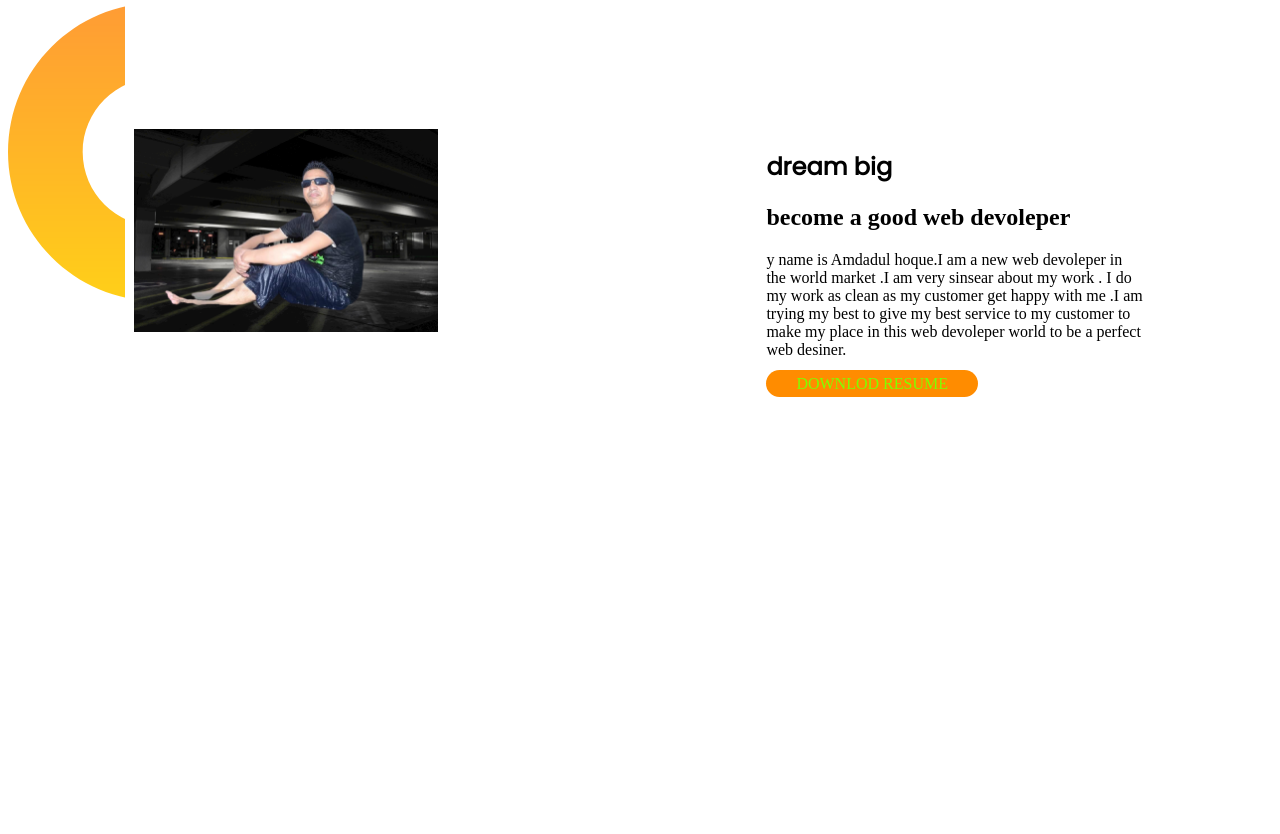
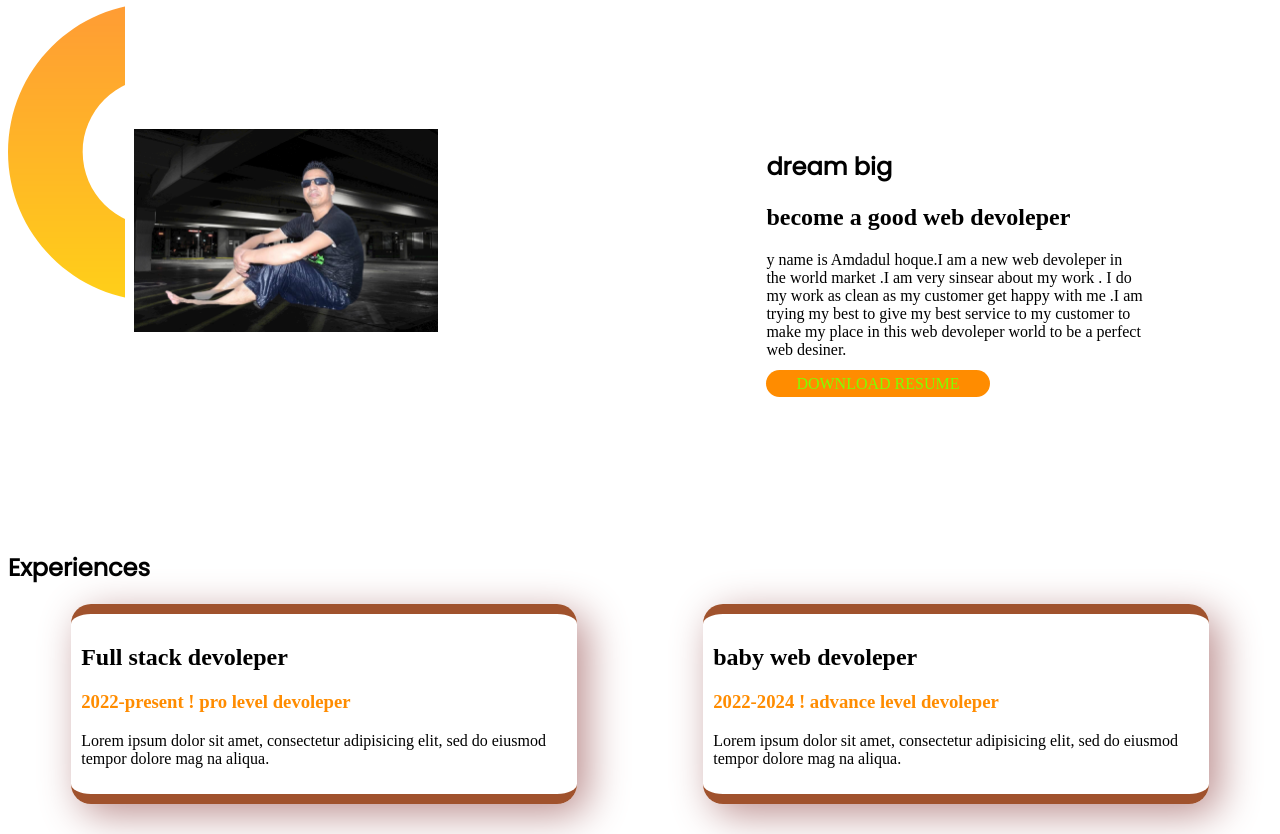
Before and after one commit to amdadprogramar/devoleper-portpolio, a plain HTML site: page index.html in a window 1280 px wide. Shown: the part 696-1530 px from the top of the page. Before the commit the page ends 1246 px from the top, so only its background shows below. Drawn offline with Linux system fonts and the light colour scheme.

Commit message:
experience aded

```diff
--- a/index.html
+++ b/index.html
@@ -2,41 +2,65 @@
 <html lang="en">
 
 <head>
-    <meta charset="UTF-8">
-    <meta http-equiv="X-UA-Compatible" content="IE=edge">
-    <meta name="viewport" content="width=device-width, initial-scale=1.0">
+    <meta charset="UTF-8" />
+    <meta http-equiv="X-UA-Compatible" content="IE=edge" />
+    <meta name="viewport" content="width=device-width, initial-scale=1.0" />
     <title>Amdad portpolio</title>
-    <link rel="preconnect" href="https://fonts.googleapis.com">
-    <link rel="preconnect" href="https://fonts.gstatic.com" crossorigin>
-    <link href="https://fonts.googleapis.com/css2?family=Poppins&display=swap" rel="stylesheet">
-    <link rel="stylesheet" href="style.css">
+    <link rel="preconnect" href="https://fonts.googleapis.com" />
+    <link rel="preconnect" href="https://fonts.gstatic.com" crossorigin />
+    <link href="https://fonts.googleapis.com/css2?family=Poppins&display=swap" rel="stylesheet" />
+    <link rel="stylesheet" href="style.css" />
 </head>
 
 <body>
-    <section class="top-baner">
+    <section class="top-baner flexible-container">
         <div class="half-width">
             <h1>Welcome to</h1>
             <h1><span class="dark-color">Amdadul Hoque</span> BD!</h1>
-            <h3>I am a new web devoleper in world </h3>
-            <p>My name is Amdadul hoque.I am a new web devoleper in the world market .I am very sinsear about my work . I do my work as clean as my customer get happy with me .I am trying my best to give my best service to my customer to make my place in
-                this web devoleper world to be a perfect web desiner.</p>
-            <a class="link-button" target="_blank" href="https://aureliait.com/index.html">Hire me</a>
+            <h3>I am a new web devoleper in world</h3>
+            <p>
+                My name is Amdadul hoque.I am a new web devoleper in the world market .I am very sinsear about my work . I do my work as clean as my customer get happy with me .I am trying my best to give my best service to my customer to make my place in this web devoleper
+                world to be a perfect web desiner.
+            </p>
+            <a class="link-button" target="_blank" href="https://aureliait.com/index.html">Hire me</a
+        >
+      </div>
+      <div class="half-width"><img src="amdad in mood.png" alt="" /></div>
+    </section>
+    <section class="dream-big flexible-container">
+      <div class="half-width"><img src="amdad in style.png" alt="" /></div>
+      <div class="half-width">
+        <h1>dream big</h1>
+        <h2>become a good web devoleper</h2>
+        <p>
+          y name is Amdadul hoque.I am a new web devoleper in the world market
+          .I am very sinsear about my work . I do my work as clean as my
+          customer get happy with me .I am trying my best to give my best
+          service to my customer to make my place in this web devoleper world to
+          be a perfect web desiner.
+        </p>
+        <a class="link-button" target="-blank" href="">DOWNLOAD RESUME</a>
         </div>
-        <div class="half-width"><img src="amdad in mood.png" alt=""> </div>
     </section>
-    <section class="dream-big">
-        <div class="half-width"><img src="amdad in style.png" alt=""></div>
-        <div class="half-width">
-            <h1>dream big</h1>
-            <h2>become a good web devoleper</h2>
-            <p>y name is Amdadul hoque.I am a new web devoleper in the world market .I am very sinsear about my work . I do my work as clean as my customer get happy with me .I am trying my best to give my best service to my customer to make my place in
-                this web devoleper world to be a perfect web desiner.</p>
-            <a class="link-button" target="-blank" href="">DOWNLOD RESUME</a>
+    <section class="experience area">
+        <h1>Experiences</h1>
+        <div class="flexible-container">
+            <div class="experience-iteam">
+                <h2>Full stack devoleper</h2>
+                <h3 class="dark-color">2022-present ! pro level devoleper</h3>
+                <p>
+                    Lorem ipsum dolor sit amet, consectetur adipisicing elit, sed do eiusmod tempor dolore mag na aliqua.
+                </p>
+            </div>
+            <div class="experience-iteam">
+                <h2>baby web devoleper</h2>
+                <h3 class="dark-color">2022-2024 ! advance level devoleper</h3>
+                <p>
+                    Lorem ipsum dolor sit amet, consectetur adipisicing elit, sed do eiusmod tempor dolore mag na aliqua.
+                </p>
+            </div>
         </div>
-
     </section>
-
 </body>
 
-
 </html>
--- a/style.css
+++ b/style.css
@@ -6,7 +6,7 @@ h1 {
     color: darkorange;
 }
 
-section {
+.flexible-container {
     display: flex;
     margin-bottom: 30px;
 }
@@ -38,3 +38,21 @@ section {
     background-image: url(dream-bg.png);
     background-repeat: no-repeat;
 }
+
+.experience-area {
+    background-image: url(exp-bg.png);
+    background-repeat: no-repeat;
+}
+
+.experience-iteam {
+    width: 40%;
+    margin-left: 5%;
+    margin-right: 5%;
+    padding: 10px;
+    border-radius: 20px;
+    box-shadow: 10px 10px 40px rosybrown;
+    border: 10px solid;
+    border-left: tomato;
+    border-right: yellow;
+    border-color: sienna;
+}
```
Also changed, not shown: exp-bg.png (added).
